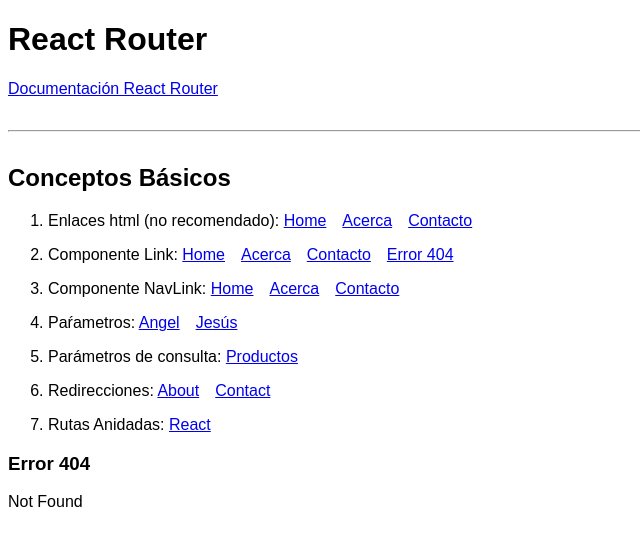
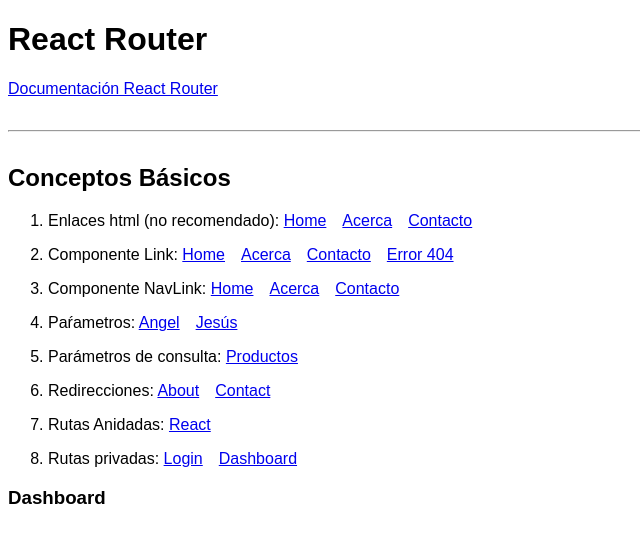
Before and after one commit to AOcelopilli/React-router-jm, a React (Create React App) app in the folder react-router/: page /dashboard in a window 1280 px wide. Shown: the top 546 px of the page, without its empty margins (0-640 px from the left). Built offline with nearby package versions, Linux system fonts and the light colour scheme.

Commit message:
simulacion ruta privada

```diff
--- a/react-router/src/components/ConceptosBasicos.js
+++ b/react-router/src/components/ConceptosBasicos.js
@@ -6,12 +6,15 @@
 } from "react-router-dom";
 import Acerca from "../pages/Acerca";
 import Contacto from "../pages/Contacto";
+import Dashboard from "../pages/Dashboard";
 import Error404 from "../pages/Error404";
 import Home from "../pages/Home";
+import Login from "../pages/Login";
 import Productos from "../pages/Productos";
 import ReactTopics from "../pages/ReactTopics";
 import Usuario from "../pages/Usuario";
 import MenuConceptos from "./MenuConceptos";
+import PrivateRoute from "./PrivateRoute";
 
 export const ConceptosBasicos = () => {
   return (
@@ -31,6 +34,9 @@
           <Route exact path="/contact">
             <Redirect to="/contacto" />
           </Route>
+          <Route exact path="/login" component={Login} />
+          {/* <Route exact path="/dashboard" component={Dashboard} /> */}
+          <PrivateRoute exact path="/dashboard" component={Dashboard} />
           <Route path="/react" component={ReactTopics} />
           <Route path="*" component={Error404} />
         </Switch>
--- a/react-router/src/components/MenuConceptos.js
+++ b/react-router/src/components/MenuConceptos.js
@@ -47,6 +47,11 @@
           <span>Rutas Anidadas: </span>
           <Link to="/react">React</Link>
         </li>
+        <li>
+          <span>Rutas privadas: </span>
+          <Link to="/login">Login</Link>
+          <Link to="/dashboard">Dashboard</Link>
+        </li>
       </ol>
     </nav>
   );
--- /dev/null
+++ b/react-router/src/components/PrivateRoute.js
@@ -0,0 +1,29 @@
+import { Redirect, Route } from "react-router";
+
+/* const PrivateRoute = (props) => {
+  return (
+    <Route
+      exact={props.exact}
+      path={props.path}
+      component={props.component}
+    ></Route>
+  );
+}; */
+
+/* const PrivateRoute = (props) => {
+  return <Route {...props} />;
+};
+ */
+
+/* Simulando autotenticación */
+let auth;
+auth = null;
+auth = true;
+
+const PrivateRoute = ({ component: Component, ...rest }) => {
+  return (
+    <Route {...rest}>{auth ? <Component /> : <Redirect to="/login" />}</Route>
+  );
+};
+
+export default PrivateRoute;
--- /dev/null
+++ b/react-router/src/pages/Dashboard.js
@@ -0,0 +1,9 @@
+const Dashboard = () => {
+  return (
+    <div>
+      <h3>Dashboard</h3>
+    </div>
+  );
+};
+
+export default Dashboard;
--- /dev/null
+++ b/react-router/src/pages/Login.js
@@ -0,0 +1,9 @@
+const Login = () => {
+  return (
+    <div>
+      <h3>Login</h3>
+    </div>
+  );
+};
+
+export default Login;
```
